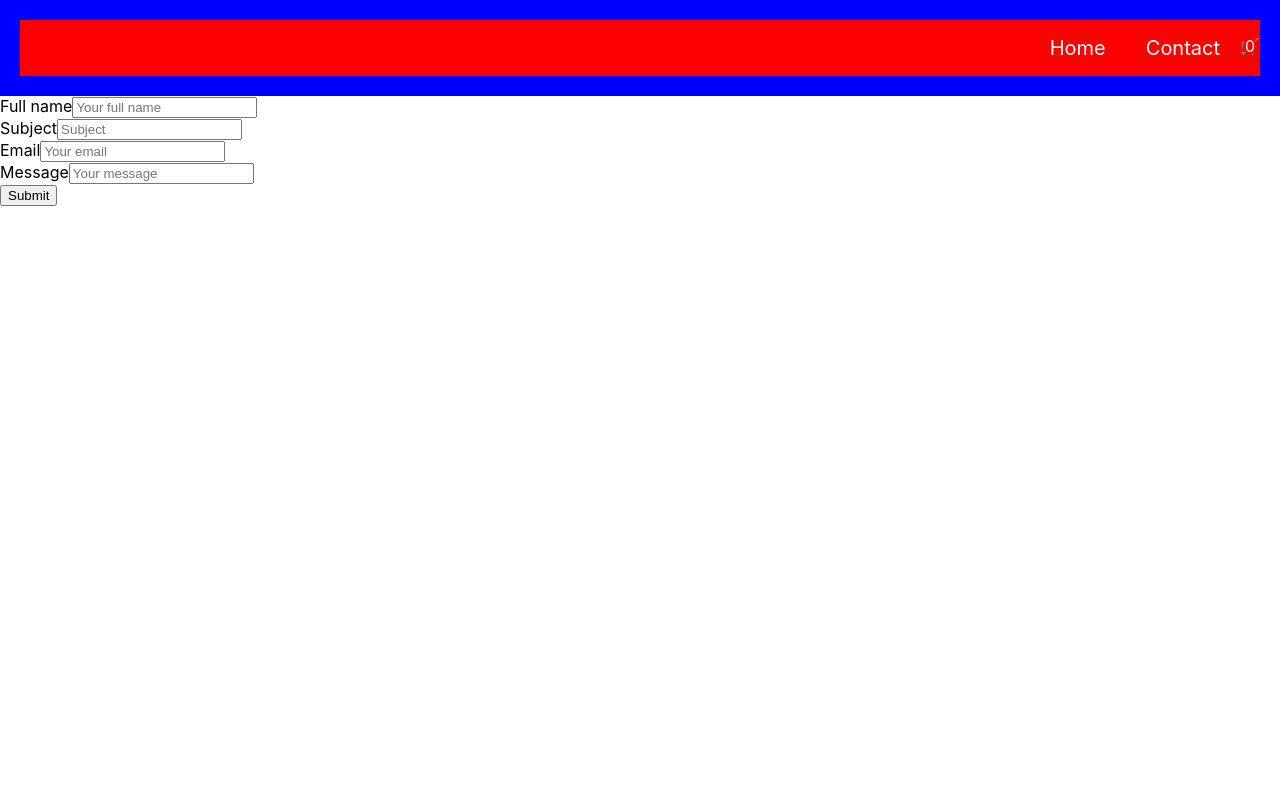
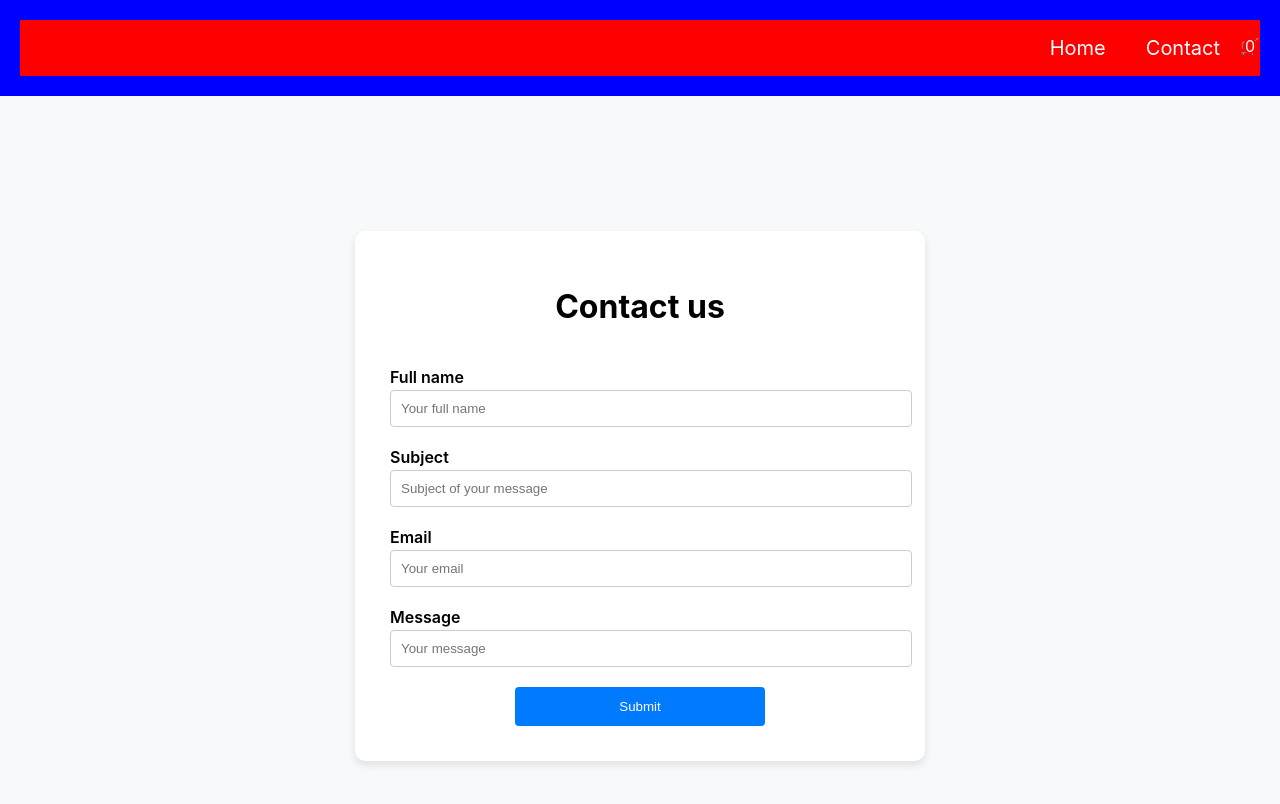
Before and after one commit to cecsun/js-frameworks-ca, a React (Create React App) app: page /contactPage in a window 1280 px wide. Shown: the top 804 px of the page. Built offline with nearby package versions, Linux system fonts and the light colour scheme; the HTML template or start-up script is replaced by a standard one.

Commit message:
Contact form styling

```diff
--- a/src/Pages/ContactPage/index.jsx
+++ b/src/Pages/ContactPage/index.jsx
@@ -1,12 +1,5 @@
-// import React from "react";
-
-// function Contact() {
-//     return <div>ContactPage</div>
-//   }
-
-// export default Contact;
-
 import React, { useState } from 'react';
+import * as S from './index.styles';
 
 function ContactPage() {
   const [fullName, setFullName] = useState('');
@@ -33,7 +26,7 @@ function ContactPage() {
       setMessage('');
       setTimeout(() => {
         setFormSubmit('');
-      }, 2000);
+      }, 4000);
     }, 500);
   }
 
@@ -56,11 +49,13 @@ function ContactPage() {
   }
 
   return (
+    <S.Container>
+      <S.FormWrapper>
+        <S.Heading>Contact us</S.Heading>
+        <S.Form onSubmit={onFormSubmit}>
           <div>
-      <form onSubmit={onFormSubmit}>
-        <div>
-          <label htmlFor="full-name">Full name</label>
-          <input
+            <S.Label htmlFor="full-name">Full name</S.Label>
+            <S.Input
               name="full-name"
               value={fullName}
               placeholder="Your full name"
@@ -70,19 +65,19 @@ function ContactPage() {
             />
           </div>
           <div>
-          <label htmlFor="subject">Subject</label>
-          <input
+            <S.Label htmlFor="subject">Subject</S.Label>
+            <S.Input
               name="subject"
               value={subject}
-            placeholder="Subject"
+              placeholder="Subject of your message"
               onChange={onTextInputChange}
               required
               minLength="3"
             />
           </div>
           <div>
-          <label htmlFor="email">Email</label>
-          <input
+            <S.Label htmlFor="email">Email</S.Label>
+            <S.Input
               name="email"
               value={email}
               placeholder="Your email"
@@ -91,8 +86,8 @@ function ContactPage() {
             />
           </div>
           <div>
-          <label htmlFor="message">Message</label>
-          <input
+            <S.Label htmlFor="message">Message</S.Label>
+            <S.Input
               name="message"
               value={message}
               placeholder="Your message"
@@ -101,10 +96,11 @@ function ContactPage() {
               minLength="3"
             />
           </div>
-        <button>Submit</button>
-      </form>
-      {formSubmit && <div>{formSubmit}</div>}
-    </div>
+          <S.Button>Submit</S.Button>
+        </S.Form>
+        {formSubmit && <S.Message>{formSubmit}</S.Message>}
+      </S.FormWrapper>
+    </S.Container>
   );
 }
 
--- /dev/null
+++ b/src/Pages/ContactPage/index.styles.js
@@ -0,0 +1,69 @@
+import styled from 'styled-components';
+
+export const Container = styled.div`
+    display: flex;
+    justify-content: center;
+    align-items: center;
+    height: 100vh;
+    background-color: #f8f9fa;
+`;
+
+export const FormWrapper = styled.div`
+    background: white;
+    padding: 35px;
+    border-radius: 10px;
+    box-shadow: 0 4px 8px rgba(0, 0, 0, 0.1);
+    width: 100%;
+    max-width: 500px;
+`;
+
+export const Heading = styled.h1`
+    text-align: center;
+    padding-bottom: 20px;
+`;
+
+export const Form = styled.form`
+    display: flex;
+    flex-direction: column;
+    gap: 20px;
+`;
+
+export const Label = styled.label`
+    font-weight: 600;
+`;
+
+export const Input = styled.input`
+    padding: 10px;
+    margin-top: 3px;
+    border: 1px solid #ccc;
+    border-radius: 4px;
+    width: 100%;
+`;
+
+// export const Textarea = styled.textarea`
+//     padding: 0.5rem;
+//     border: 1px solid #ccc;
+//     border-radius: 4px;
+//     width: 100%;
+// `;
+
+export const Button = styled.button`
+    padding: 12px;
+    border: none;
+    border-radius: 4px;
+    background-color: #007bff;
+    color: white;
+    cursor: pointer;
+    width: 50%;
+    align-self: center;
+
+    &:hover {
+        background-color: #0056b3;
+    }
+`;
+
+export const Message = styled.p`
+    color: green;
+    text-align: center;
+    font-weight: 600;
+`;
```
Lines whose indentation alone changed are shown as unchanged.
